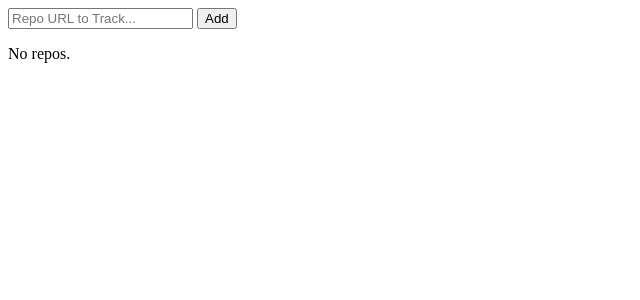
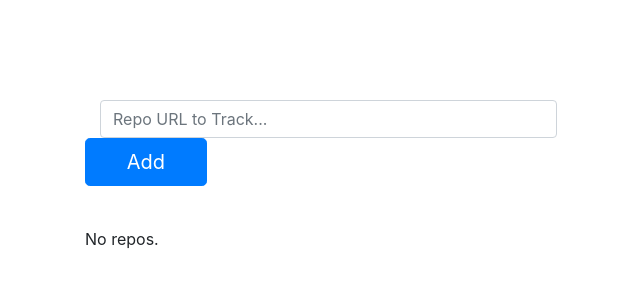
Before and after one commit to kennethisom/repotracker, a Django app: page / in a window 1280 px wide. Shown: the top 300 px of the page, without its empty margins (0-640 px from the left). Run offline with Django 3.2, Linux system fonts and the light colour scheme; the visitor is signed in with stand-in values (Sample User, id 1); data that the repository does not hold is empty; some libraries are stand-ins or nearby versions.

Commit message:
Added initial styling to templates using bootstrap.

```diff
--- a/repos/templates/repos/index.html
+++ b/repos/templates/repos/index.html
@@ -1,19 +1,26 @@
 {% load staticfiles %}
-<html>
+<!DOCTYPE html>
+<html lang="en">
     <head>
         <title>Repo Tracker</title>
+        <link rel='stylesheet' href='{% static 'bootstrap/dist/css/bootstrap.css' %}' />
         <script type="text/javascript" src='{% static 'jquery/dist/jquery.js' %}'></script>
         <script type="text/javascript" src='{% static 'bootstrap/dist/js/bootstrap.js' %}'></script>
     </head>
 
-    <body>
-        <form action="{% url 'home' %}" method="post">
+    <body class="container">
+        <form action="{% url 'home' %}" method="post" class="row" style="padding:100px 0 25px 0;">
             {% csrf_token %}
-            <input type="text" name="url" placeholder="Repo URL to Track..." />
-            <input type="submit" value="Add" />
+            <div class="form-group col-lg-8 col-lg-offset-2 centered">
+                <label for="url" class="sr-only">Github Repo URL</label>
+                <div class="col-lg-8">
+                    <input type="text" name="url" id="url" class="form-control input-lg" placeholder="Repo URL to Track..." />
+                </div>
+                <input type="submit" value="Add" class="btn btn-primary btn-lg col-lg-2" />
+            </div>
         </form>
         {% if current_repos %}
-        <p>Repos being tracked:</p>
+        <h3>Repos being tracked:</h3>
         <ul>
             {% for repo in current_repos %}
             <li><a href="#">{{ repo.name }}</a></li>
```
Also changed, not shown: repotracker/settings.py (+3 -8 lines).
